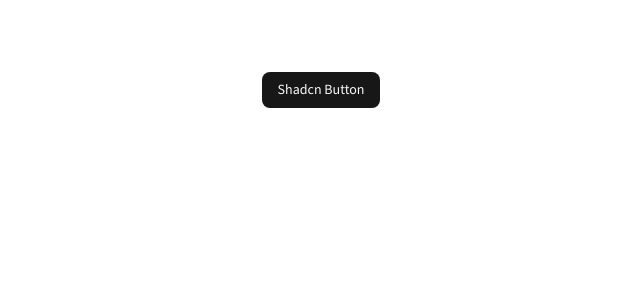
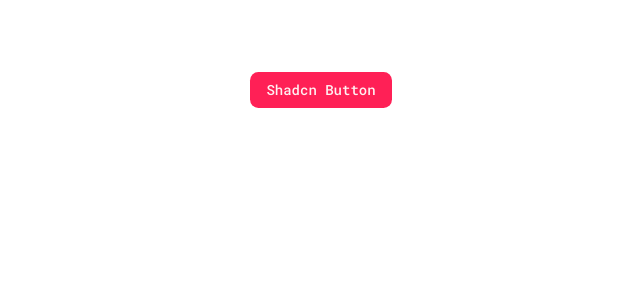
Before and after one commit to sukrutd/ai-summarizer, a Next.js app: page / in a window 1280 px wide. Shown: the top 300 px of the page, without its empty margins (319-959 px from the left). Built offline with nearby package versions, Linux system fonts and the light colour scheme.

Commit message:
feat: updated application font

```diff
--- a/app/globals.css
+++ b/app/globals.css
@@ -1,11 +1,7 @@
 @import 'tailwindcss';
-@import "tw-animate-css";
+@import 'tw-animate-css';
 
-@custom-variant dark (&:is(.dark *));
-
-body {
-    font-family: var(--font-sans), Arial, Helvetica, sans-serif;
-}
+@custom-variant dark (&:where(.dark, .dark *));
 
 @theme inline {
     --radius-sm: calc(var(--radius) - 4px);
@@ -46,79 +42,96 @@ body {
 }
 
 :root {
-    --radius: 0.625rem;
+    --radius: 0.65rem;
     --background: oklch(1 0 0);
-    --foreground: oklch(0.145 0 0);
+    --foreground: oklch(0.141 0.005 285.823);
     --card: oklch(1 0 0);
-    --card-foreground: oklch(0.145 0 0);
+    --card-foreground: oklch(0.141 0.005 285.823);
     --popover: oklch(1 0 0);
-    --popover-foreground: oklch(0.145 0 0);
-    --primary: oklch(0.205 0 0);
-    --primary-foreground: oklch(0.985 0 0);
-    --secondary: oklch(0.97 0 0);
-    --secondary-foreground: oklch(0.205 0 0);
-    --muted: oklch(0.97 0 0);
-    --muted-foreground: oklch(0.556 0 0);
-    --accent: oklch(0.97 0 0);
-    --accent-foreground: oklch(0.205 0 0);
+    --popover-foreground: oklch(0.141 0.005 285.823);
+    --primary: oklch(0.645 0.246 16.439);
+    --primary-foreground: oklch(0.969 0.015 12.422);
+    --secondary: oklch(0.967 0.001 286.375);
+    --secondary-foreground: oklch(0.21 0.006 285.885);
+    --muted: oklch(0.967 0.001 286.375);
+    --muted-foreground: oklch(0.552 0.016 285.938);
+    --accent: oklch(0.967 0.001 286.375);
+    --accent-foreground: oklch(0.21 0.006 285.885);
     --destructive: oklch(0.577 0.245 27.325);
-    --border: oklch(0.922 0 0);
-    --input: oklch(0.922 0 0);
-    --ring: oklch(0.708 0 0);
+    --border: oklch(0.92 0.004 286.32);
+    --input: oklch(0.92 0.004 286.32);
+    --ring: oklch(0.645 0.246 16.439);
     --chart-1: oklch(0.646 0.222 41.116);
     --chart-2: oklch(0.6 0.118 184.704);
     --chart-3: oklch(0.398 0.07 227.392);
     --chart-4: oklch(0.828 0.189 84.429);
     --chart-5: oklch(0.769 0.188 70.08);
     --sidebar: oklch(0.985 0 0);
-    --sidebar-foreground: oklch(0.145 0 0);
-    --sidebar-primary: oklch(0.205 0 0);
-    --sidebar-primary-foreground: oklch(0.985 0 0);
-    --sidebar-accent: oklch(0.97 0 0);
-    --sidebar-accent-foreground: oklch(0.205 0 0);
-    --sidebar-border: oklch(0.922 0 0);
-    --sidebar-ring: oklch(0.708 0 0);
+    --sidebar-foreground: oklch(0.141 0.005 285.823);
+    --sidebar-primary: oklch(0.645 0.246 16.439);
+    --sidebar-primary-foreground: oklch(0.969 0.015 12.422);
+    --sidebar-accent: oklch(0.967 0.001 286.375);
+    --sidebar-accent-foreground: oklch(0.21 0.006 285.885);
+    --sidebar-border: oklch(0.92 0.004 286.32);
+    --sidebar-ring: oklch(0.645 0.246 16.439);
 }
 
 .dark {
-    --background: oklch(0.145 0 0);
+    --background: oklch(0.141 0.005 285.823);
     --foreground: oklch(0.985 0 0);
-    --card: oklch(0.205 0 0);
+    --card: oklch(0.21 0.006 285.885);
     --card-foreground: oklch(0.985 0 0);
-    --popover: oklch(0.205 0 0);
+    --popover: oklch(0.21 0.006 285.885);
     --popover-foreground: oklch(0.985 0 0);
-    --primary: oklch(0.922 0 0);
-    --primary-foreground: oklch(0.205 0 0);
-    --secondary: oklch(0.269 0 0);
+    --primary: oklch(0.645 0.246 16.439);
+    --primary-foreground: oklch(0.969 0.015 12.422);
+    --secondary: oklch(0.274 0.006 286.033);
     --secondary-foreground: oklch(0.985 0 0);
-    --muted: oklch(0.269 0 0);
-    --muted-foreground: oklch(0.708 0 0);
-    --accent: oklch(0.269 0 0);
+    --muted: oklch(0.274 0.006 286.033);
+    --muted-foreground: oklch(0.705 0.015 286.067);
+    --accent: oklch(0.274 0.006 286.033);
     --accent-foreground: oklch(0.985 0 0);
     --destructive: oklch(0.704 0.191 22.216);
     --border: oklch(1 0 0 / 10%);
     --input: oklch(1 0 0 / 15%);
-    --ring: oklch(0.556 0 0);
+    --ring: oklch(0.645 0.246 16.439);
     --chart-1: oklch(0.488 0.243 264.376);
     --chart-2: oklch(0.696 0.17 162.48);
     --chart-3: oklch(0.769 0.188 70.08);
     --chart-4: oklch(0.627 0.265 303.9);
     --chart-5: oklch(0.645 0.246 16.439);
-    --sidebar: oklch(0.205 0 0);
+    --sidebar: oklch(0.21 0.006 285.885);
     --sidebar-foreground: oklch(0.985 0 0);
-    --sidebar-primary: oklch(0.488 0.243 264.376);
-    --sidebar-primary-foreground: oklch(0.985 0 0);
-    --sidebar-accent: oklch(0.269 0 0);
+    --sidebar-primary: oklch(0.645 0.246 16.439);
+    --sidebar-primary-foreground: oklch(0.969 0.015 12.422);
+    --sidebar-accent: oklch(0.274 0.006 286.033);
     --sidebar-accent-foreground: oklch(0.985 0 0);
     --sidebar-border: oklch(1 0 0 / 10%);
-    --sidebar-ring: oklch(0.556 0 0);
+    --sidebar-ring: oklch(0.645 0.246 16.439);
 }
 
 @layer base {
-  * {
-    @apply border-border outline-ring/50;
+    * {
+        @apply border-border;
     }
-  body {
-    @apply bg-background text-foreground;
+
+    h1 {
+        @apply text-4xl md:text-6xl xl:text-7xl font-bold;
+    }
+
+    h2 {
+        @apply text-xl lg:text-3xl font-semibold;
+    }
+
+    h3 {
+        @apply text-2xl lg:text-4xl font-medium;
+    }
+
+    a {
+        @apply hover:cursor-pointer;
+    }
+
+    button {
+        @apply hover:cursor-pointer bg-rose-600 hover:bg-rose-700 font-medium;
     }
 }
--- a/app/layout.tsx
+++ b/app/layout.tsx
@@ -1,25 +1,25 @@
 import type { Metadata } from 'next';
-import { Source_Sans_3 as FontSans } from 'next/font/google';
+import { Roboto_Mono as RobotoMono } from 'next/font/google';
 import './globals.css';
 
-const fontSans = FontSans({
-    variable: '--font-sans',
-    weight: ['200', '300', '400', '500', '600', '700', '800', '900'],
-    subsets: ['latin']
+const robotoMono = RobotoMono({
+    weight: ['200', '300', '400', '500', '600', '700'],
+    subsets: ['latin'],
+    display: 'swap'
 });
 
-export const metadata: Metadata = {
-    title: 'Summarizer: AI-powered PDF Summarization',
-    description:
-        'Save time, boost productivity and extract key insights from PDF documents with just one click. Transform PDF documents into clear, concise summaries instantly with advanced AI technology.'
-};
+const title = 'Summarizer: AI-powered PDF Summarization';
+const description =
+    'Save time, boost productivity and extract key insights from PDF documents with just one click. Transform PDF documents into clear, concise summaries instantly with advanced AI technology.';
+
+export const metadata: Metadata = { title, description };
 
 export default function RootLayout({
     children
 }: Readonly<{ children: React.ReactNode }>) {
     return (
         <html lang="en">
-            <body className={`${fontSans.variable} font-sans antialiased`}>
+            <body className={`${robotoMono.className} antialiased`}>
                 {children}
             </body>
         </html>
--- a/app/page.tsx
+++ b/app/page.tsx
@@ -2,7 +2,7 @@ import { Button } from '@/components/ui/button';
 
 export default function Home() {
     return (
-        <div className="font-sans grid grid-rows-[20px_1fr_20px] items-center justify-items-center min-h-screen p-8 pb-20 gap-16 sm:p-20">
+        <div className="grid grid-rows-[20px_1fr_20px] items-center justify-items-center min-h-screen p-8 pb-20 gap-16 sm:p-20">
             <Button>Shadcn Button</Button>
         </div>
     );
```
